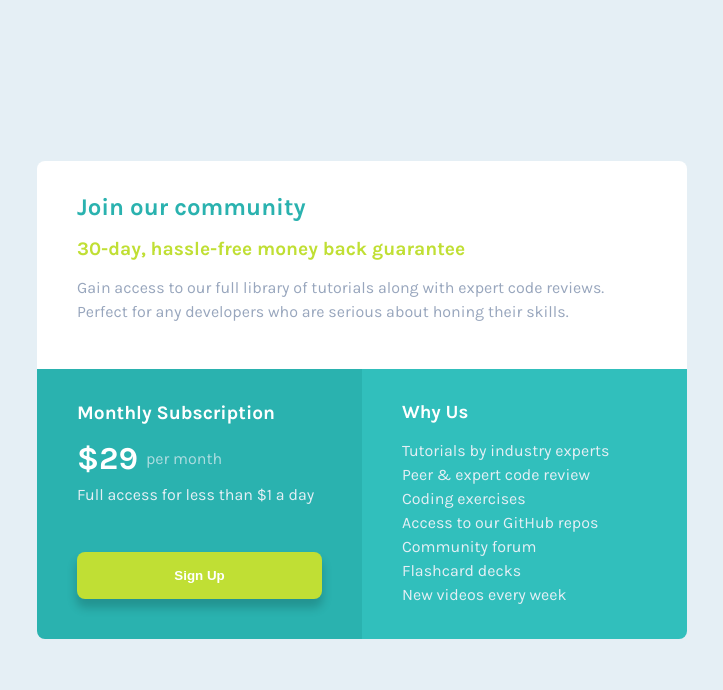
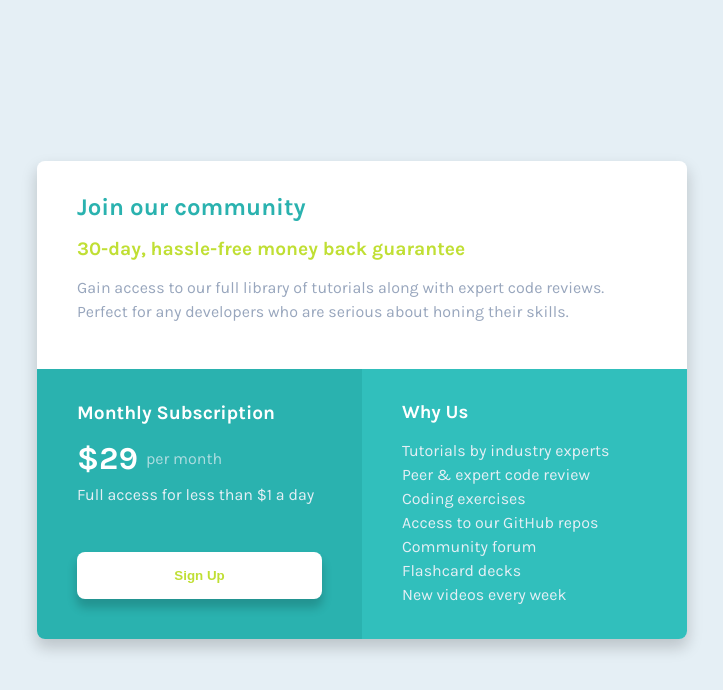
Before and after one commit to Alpha437/Price-Grid-Component, a plain HTML site: page index.html in a window 1280 px wide. In both pictures the pointer is over the button "Sign Up". Shown: the whole page, without its empty margins (278-1001 px from the left). Drawn offline with Linux system fonts and the light colour scheme.

Commit message:
Updated Readme file

```diff
--- a/style.css
+++ b/style.css
@@ -34,6 +34,8 @@ body {
 .container {
   display: grid;
   width: 80%;
+  border-radius: .5rem;
+  box-shadow: 0 8px 15px 1px rgba(0, 0, 0, 0.178);
 }
 
 .join {
@@ -109,7 +111,6 @@ body {
 
 .extras-title {
   color: white;
-  /* font-size: 1.5rem; */
 }
 
 .extras-list {
@@ -138,6 +139,11 @@ body {
     width: 100%;
     padding: 1rem 0;
     margin-top: 3rem;
+    cursor: pointer;
+  }
+  .subscription-action:hover {
+    color: var(--bright-yellow);
+    background-color: white;
   }
   .extras {
     border-radius: 0 0 .5rem 0;
```
Also changed, not shown: images/Frontend Mentor   Single Price Grid Component.png (added), 3 other files.
